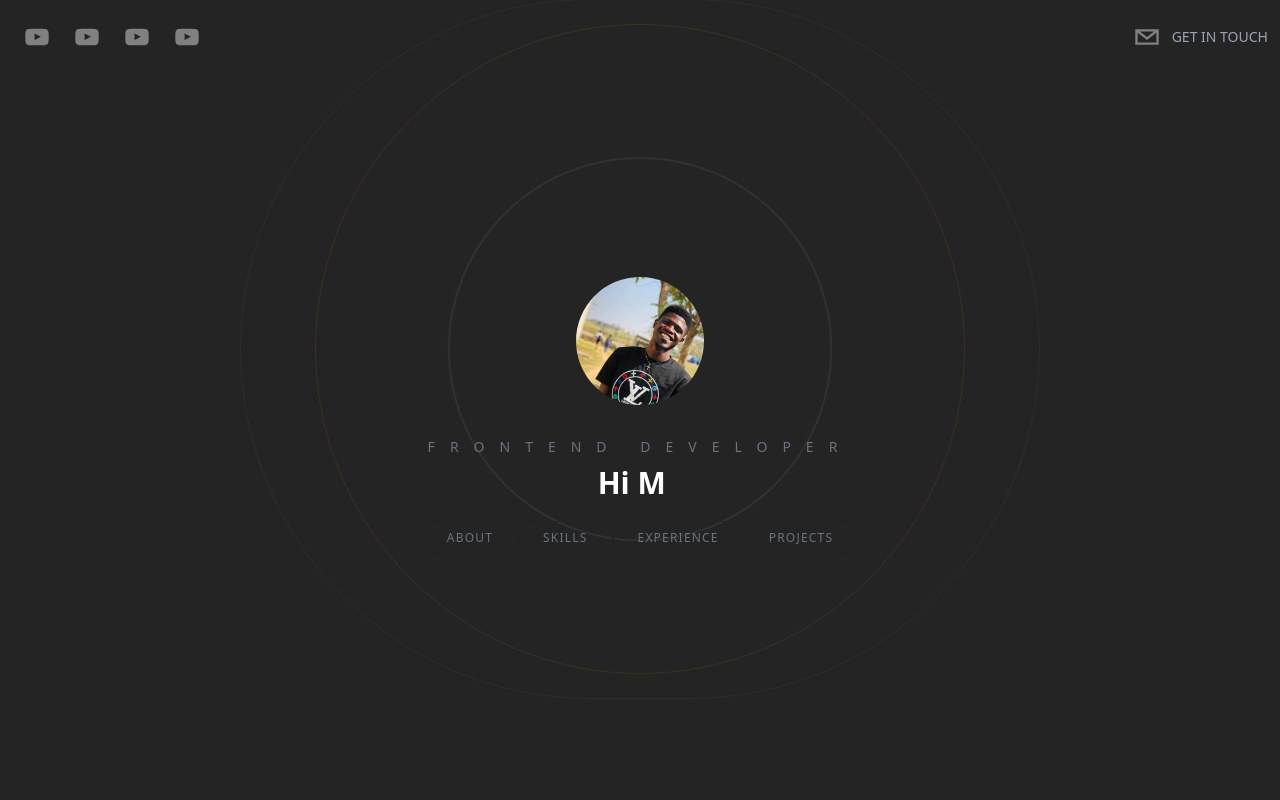
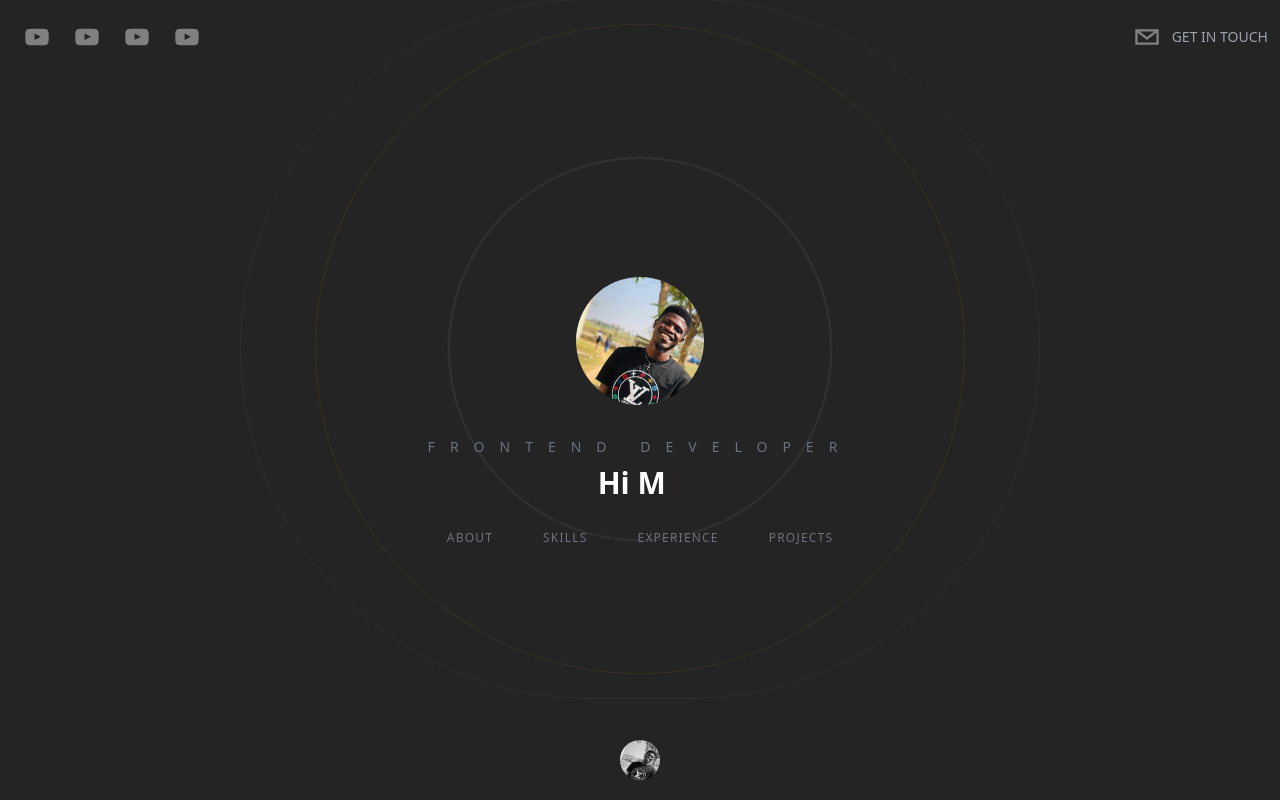
Before and after one commit to cybprom/TopshiPorfolio, a Next.js app: page / in a window 1280 px wide. Built offline with nearby package versions, Linux system fonts and the light colour scheme.

Commit message:
sanity update

```diff
--- /dev/null
+++ b/src/lib/sanity.ts
@@ -0,0 +1,12 @@
+import { createClient } from "next-sanity";
+
+const projectId = "xu1ilqgm";
+const dataset = "production";
+const apiVersion = "2023-01-01";
+
+export const client = createClient({
+  projectId,
+  dataset,
+  apiVersion,
+  useCdn: true,
+});
--- a/src/pages/index.tsx
+++ b/src/pages/index.tsx
@@ -6,6 +6,9 @@ import Experience from "../../components/Experience";
 import Skills from "../../components/Skills";
 import Projects from "../../components/Projects";
 import Contact from "../../components/Contact";
+import Link from "next/link";
+import Image from "next/image";
+import temitope from "../../public/temitope.jpeg";
 
 export default function Home() {
   return (
@@ -38,6 +41,20 @@ export default function Home() {
       <section id="contact" className="snap-start">
         <Contact />
       </section>
+
+      <Link href="#hero">
+        <footer className="w-full sticky bottom-5 cursor-pointer">
+          <div className="items-center flex  justify-center">
+            <Image
+              src={temitope}
+              alt="temitope image"
+              height={20}
+              width={20}
+              className="h-10 w-10 rounded-full filter grayscale hover:grayscale-0 "
+            />
+          </div>
+        </footer>
+      </Link>
     </section>
   );
 }
```
